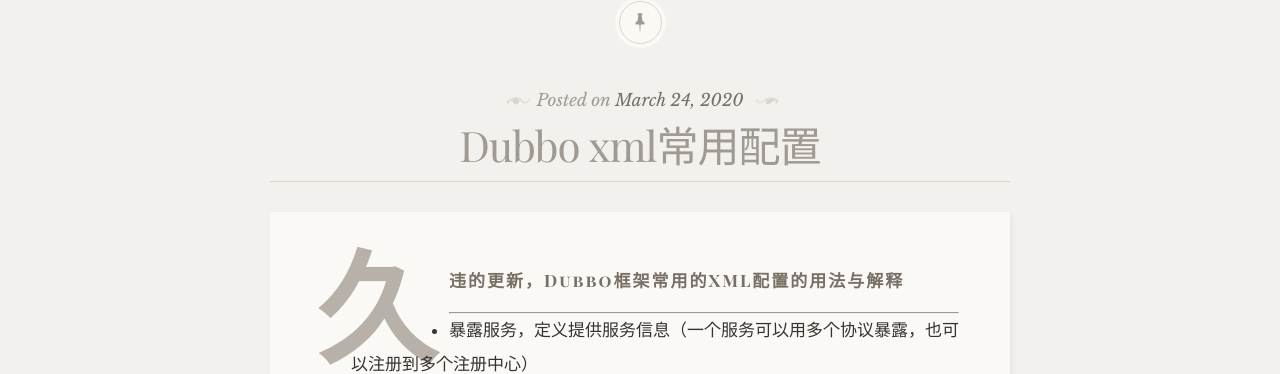
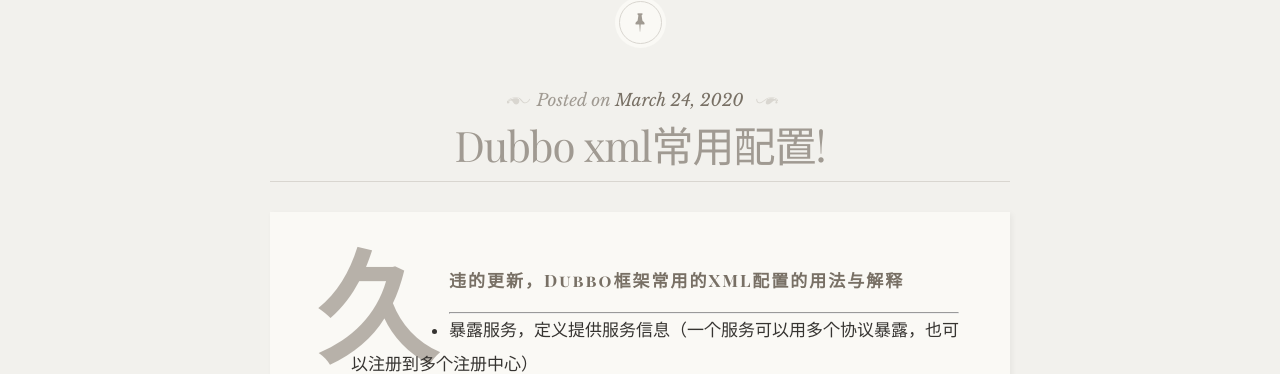
Before and after one commit to YiGanMeiZiJiu/YiGanMeiZiJiu.github.io, a Jekyll site: the page built from _posts/2020-03-24-Dubbo xml常用配置.md, in a window 1280 px wide. Shown: the part 107-481 px from the top of the page. Built offline with Jekyll 4.4.1, drawn with Linux system fonts in a browser that asks for light colours; some web fonts are replaced; our own code applies the rules of GitHub Pages for plain Markdown files; part of the change alters nothing that is shown.

Commit message:
更新日期

```diff
--- a/_posts/2020-03-24-Dubbo xml常用配置.md
+++ b/_posts/2020-03-24-Dubbo xml常用配置.md
@@ -1,3 +1,8 @@
+---
+layout: post
+title:  "Dubbo xml常用配置!"
+date:   2020-03-24 20:41:11 +0100
+---
 久违的更新，Dubbo框架常用的XML配置的用法与解释
 
 ---
```
